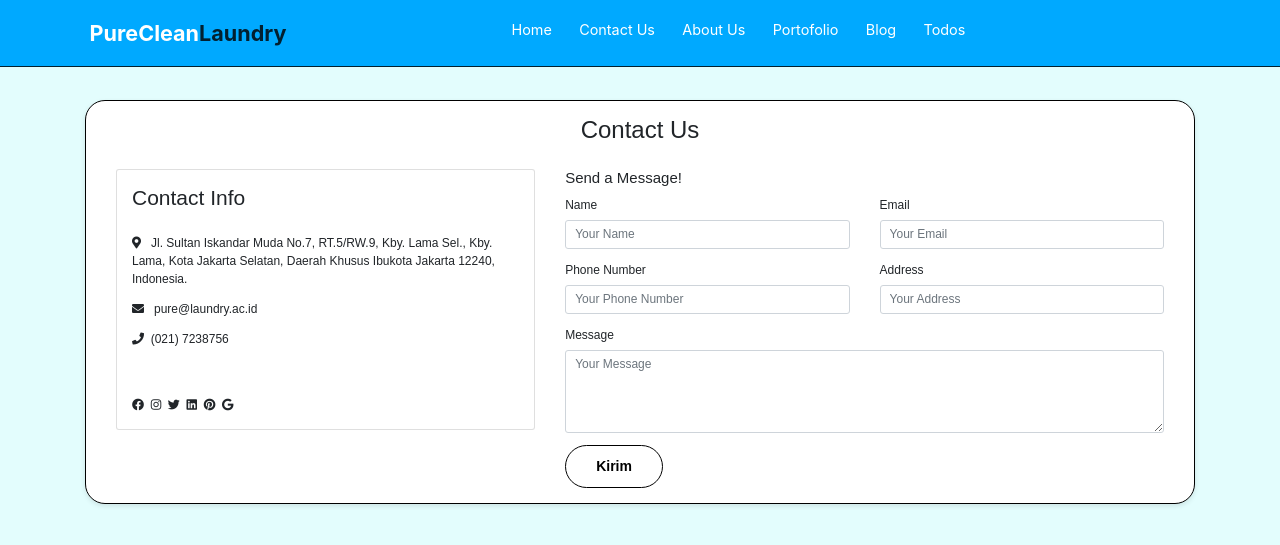
After one commit to ZidanArrofi/FP1K1, a PHP site: page /pages/contact.html in a window 1280 px wide. The commit adds this page. Shown: the top 545 px of the page. Run offline with PHP 8.4, Linux system fonts and the light colour scheme.

Commit message:
Menambahkan halaman contact us

```diff
--- /dev/null
+++ b/pages/contact.html
@@ -0,0 +1,141 @@
+<!DOCTYPE html>
+<html lang="en">
+  <head>
+    <meta charset="UTF-8" />
+    <meta name="viewport" content="width=device-width, initial-scale=1.0" />
+    <link
+      rel="stylesheet"
+      href="https://maxcdn.bootstrapcdn.com/bootstrap/4.5.2/css/bootstrap.min.css"
+    />
+    <link
+  rel="stylesheet"
+  href="https://cdnjs.cloudflare.com/ajax/libs/font-awesome/5.15.3/css/all.min.css"
+/>
+    <link rel="stylesheet" href="/style/style.css">
+    <title>Contact Us</title>
+  </head>
+  <body id="contact-body">
+
+    <!-- Nabar Start -->
+    <nav class="navbar-LP">
+      <a href="#" class="navbar-logo">PureClean<span>Laundry</span></a>
+
+      <div class="navbar-menu">
+        <a href="index.html">Home</a>
+        <a href="#">Contact Us</a>
+        <a href="/pages/about.html">About Us</a>
+        <a href="/pages/portfolio.html">Portofolio</a>
+        <a href="/pages/blog.html">Blog</a>
+        <a href="/pages/todos.html">Todos</a>
+      </div>
+
+      <div class="navbar-extra">
+        <a href="#" id="hamburger-menu"><i data-feather="menu"></i></a>
+      </div>
+    </nav>
+    <!-- Navbar End -->
+<section class="about-body">
+    <div class="container mt-5">
+      <div class="card blog-cardd">
+        <div class="card-body">
+         <div class="text-center">
+            <h2>Contact Us</h2>
+         </div>
+          <div class="col-lg-12">
+            <div class="row">
+              <div class="col-lg-5 mt-4">
+                <div class="card">
+                  <div class="card-body">
+                     <h3>Contact Info</h4><br>
+                        <p><i class="fas fa-map-marker-alt"></i> &nbsp; Jl. Sultan Iskandar Muda No.7, RT.5/RW.9, Kby. Lama Sel., Kby. Lama, Kota Jakarta Selatan, Daerah Khusus Ibukota Jakarta 12240, Indonesia.</p>
+                        <p><i class="fas fa-envelope"></i> &nbsp; pure@laundry.ac.id</p>
+                        <p><i class="fas fa-phone"></i>&nbsp; (021) 7238756</p><br><br>
+
+                        <i class="fab fa-facebook"></i>&nbsp;
+                        <i class="fab fa-instagram"></i>&nbsp;
+                        <i class="fab fa-twitter"></i>&nbsp;
+                        <i class="fab fa-linkedin"></i>&nbsp;
+                        <i class="fab fa-pinterest"></i>&nbsp;
+                        <i class="fab fa-google"></i>
+                  </div>
+                </div>
+              </div>
+
+              <div class="col-lg-7 col-lg-6 mt-4">
+                <h5 class="card-title">Send a Message!</h5>
+                <form>
+                  <div class="row">
+                    <div class="col-lg-6">
+                      <div class="form-group">
+                        <label for="name">Name</label>
+                        <input
+                          type="text"
+                          class="form-control"
+                          id="name"
+                          placeholder="Your Name"
+                        />
+                      </div>
+                    </div>
+                    <div class="col-lg-6">
+                      <div class="form-group">
+                        <label for="email">Email</label>
+                        <input
+                          type="email"
+                          class="form-control"
+                          id="email"
+                          placeholder="Your Email"
+                        />
+                      </div>
+                    </div>
+                  </div>
+
+                  <div class="row">
+                    <div class="col-lg-6">
+                      <div class="form-group">
+                        <label for="phone">Phone Number</label>
+                        <input
+                          type="tel"
+                          class="form-control"
+                          id="phone"
+                          placeholder="Your Phone Number"
+                        />
+                      </div>
+                    </div>
+                    <div class="col-lg-6">
+                      <div class="form-group">
+                        <label for="address">Address</label>
+                        <input
+                          type="text"
+                          class="form-control"
+                          id="address"
+                          placeholder="Your Address"
+                        />
+                      </div>
+                    </div>
+                  </div>
+
+                  <div class="form-group">
+                    <label for="message">Message</label>
+                    <textarea
+                      class="form-control"
+                      id="message"
+                      rows="4"
+                      placeholder="Your Message"
+                    ></textarea>
+                  </div>
+                  <button type="submit" class="btn btn-read">Kirim</button>
+                </form>
+              </div>
+            </div>
+          </div>
+        </div>
+      </div>
+    </div>
+</section>
+
+    <script src="https://code.jquery.com/jquery-3.5.1.slim.min.js"></script>
+    <script src="https://cdn.jsdelivr.net/npm/@popperjs/core@2.9.3/dist/umd/popper.min.js"></script>
+    <script src="https://maxcdn.bootstrapcdn.com/bootstrap/4.5.2/js/bootstrap.min.js"></script>
+
+ </body>
+</html>
--- a/style/style.css
+++ b/style/style.css
@@ -365,3 +365,22 @@ footer {
   box-shadow: 0px 0px 10px rgba(0, 0, 0, 0.2);
   border-radius: 5px;
 }
+
+.blog-cardd {
+  border: 1px solid #000000;
+  border-radius: 20px;
+  margin-top: 100px;
+  overflow: hidden;
+  box-shadow: 0 2px 5px rgba(0, 0, 0, 0.1);
+  position: relative;
+  transition: transform 0.5s ease;
+}
+
+.blog-cardd:hover {
+  transform: scale(1.05);
+  box-shadow: 0 5px 10px rgba(0, 0, 0, 0.2), 0 0 10px #00A9FF;
+}
+
+#contact-body{
+  background-color: #E3FDFD;
+}
```
